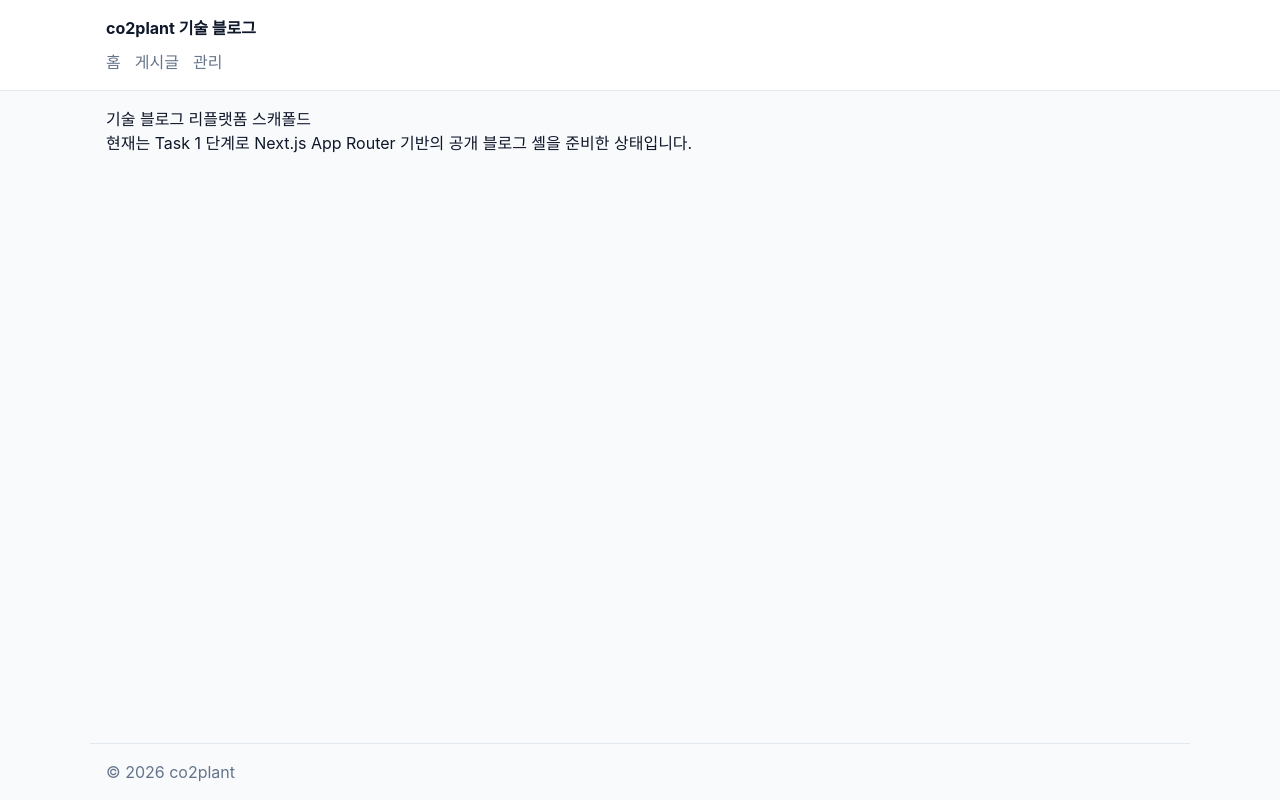
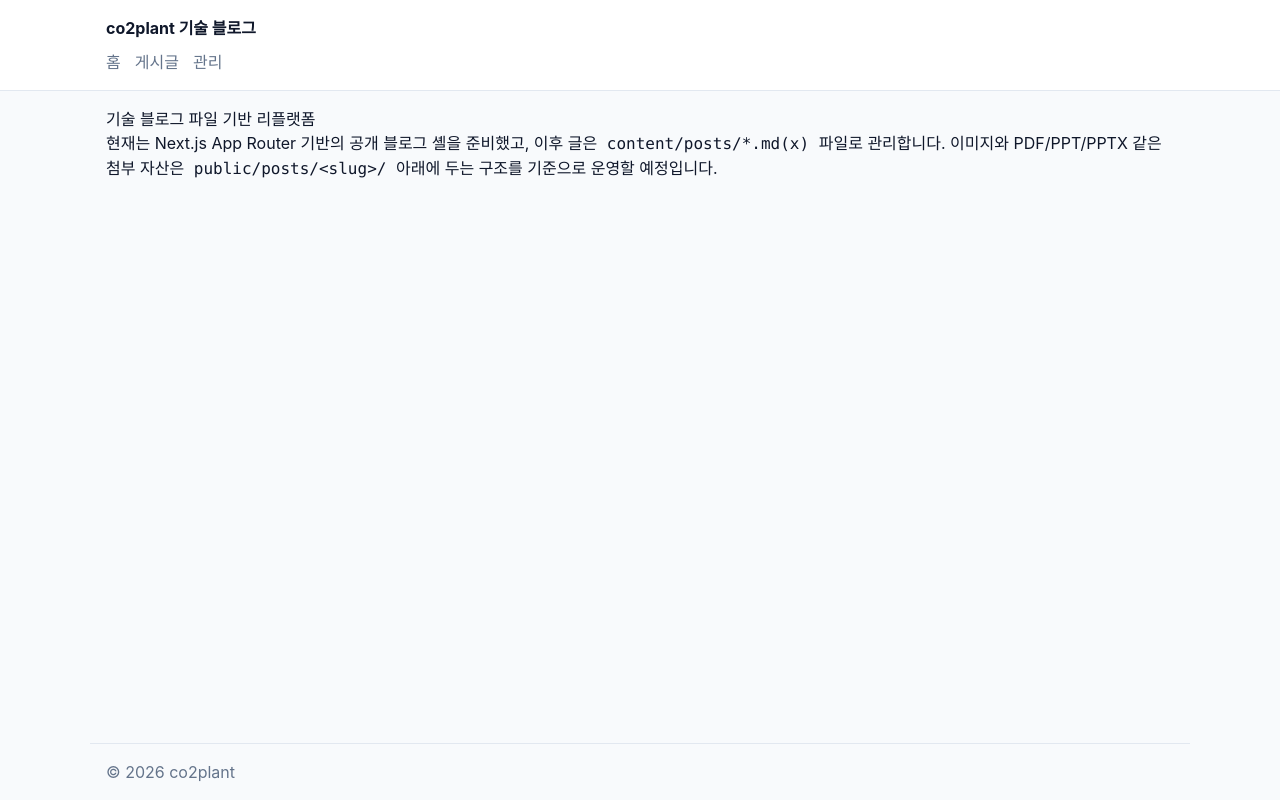
Before and after one commit to co2plant/technicalBlog, a Next.js app: page / in a window 1280 px wide. Built offline with nearby package versions, Linux system fonts and the light colour scheme.

Commit message:
docs: 파일 기반 운영 안내 반영

```diff
--- a/src/app/admin/page.tsx
+++ b/src/app/admin/page.tsx
@@ -1,8 +1,11 @@
 export default function AdminPage() {
   return (
     <section>
-      <h1>관리 영역(플레이스홀더)</h1>
-      <p>v1 범위에서는 앱 내부 관리자 UI 대신 외부 운영 경로를 사용합니다.</p>
+      <h1>콘텐츠 운영 안내</h1>
+      <p>
+        v1 범위에서는 앱 내부 관리자 UI를 만들지 않고, GitHub PR 또는 GitHub 웹
+        에디터/github.dev로 글 파일과 관련 자산을 추가하는 방식으로 운영합니다.
+      </p>
     </section>
   );
 }
--- a/src/app/page.tsx
+++ b/src/app/page.tsx
@@ -1,9 +1,13 @@
 export default function HomePage() {
   return (
     <section>
-      <h1>기술 블로그 리플랫폼 스캐폴드</h1>
+      <h1>기술 블로그 파일 기반 리플랫폼</h1>
       <p>
-        현재는 Task 1 단계로 Next.js App Router 기반의 공개 블로그 셸을 준비한 상태입니다.
+        현재는 Next.js App Router 기반의 공개 블로그 셸을 준비했고, 이후 글은
+        <code> content/posts/*.md(x) </code>
+        파일로 관리합니다. 이미지와 PDF/PPT/PPTX 같은 첨부 자산은
+        <code> public/posts/&lt;slug&gt;/ </code>
+        아래에 두는 구조를 기준으로 운영할 예정입니다.
       </p>
     </section>
   );
```
